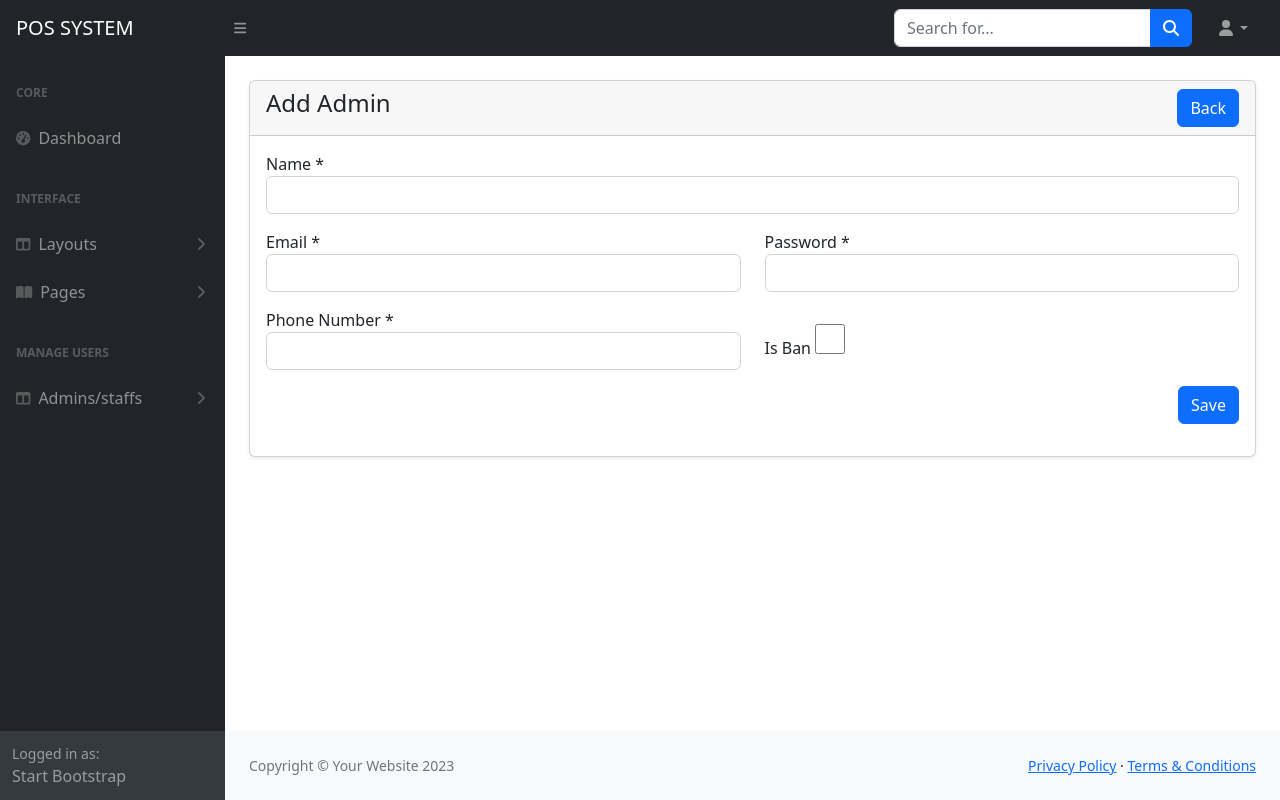
After one commit to anikislam-sudo/pos-system-in-php, a PHP site: page /admin/admin-create.php in a window 1280 px wide. The commit adds this page. Run offline with PHP 8.4, Linux system fonts and the light colour scheme; some libraries are stand-ins or nearby versions.

Commit message:
Create Admin/Staff & Insert data into DB and fetch data from DB in PHP

```diff
--- /dev/null
+++ b/admin/admin-create.php
@@ -0,0 +1,52 @@
+<?php include "includes/header.php" ?>
+
+<div class="container-fluid px-4">
+<div class="card mt-4 shadow-sm">
+    <div class="card-header">
+        <h4 class="mb-0">Add Admin
+            <a href="admin.php" class="btn btn-primary float-end">Back</a>
+        </h4>
+    </div>
+    <div class="card-body">
+        <?php alert();?>
+        <form action="code.php" method="POST">
+            <div class="row">
+             <div class="col-md-12 mb-3">
+                <label for="">Name *</label>
+                <input type="text" name="name" required class="form-control"/>
+
+             </div>
+             <div class="col-md-6 mb-3">
+                <label for="">Email *</label>
+                <input type="email" name="email" required class="form-control"/>
+
+             </div>
+             <div class="col-md-6 mb-3">
+                <label for="">Password *</label>
+                <input type="password" name="password" required class="form-control"/>
+
+             </div>
+             <div class="col-md-6 mb-3">
+                <label for="">Phone Number *</label>
+                <input type="number" name="phone" required class="form-control"/>
+
+             </div>
+             <div class="col-md-3 my-3">
+                <label for="">Is Ban</label>
+                <input type="checkbox"class name="is_ban" style="width:30px;height:30px; "/>
+
+             </div>
+             <div class="col-md-12 mb-3 text-end">
+            <button type="submit" name="saveAdmin" class="btn btn-primary">Save</button>
+
+             </div>
+            </div>
+
+        </form>
+
+</div>
+</div>
+
+</div>
+
+<?php include("includes/footer.php") ?>
--- a/admin/includes/header.php
+++ b/admin/includes/header.php
@@ -1,3 +1,7 @@
+<?php
+require '../config/function.php';
+?>
+
 <!DOCTYPE html>
 <html lang="en">
     <head>
--- a/admin/includes/sidebar.php
+++ b/admin/includes/sidebar.php
@@ -8,6 +8,7 @@
                                 Dashboard
                             </a>
                             <div class="sb-sidenav-menu-heading">Interface</div>
+
                             <a class="nav-link collapsed" href="#" data-bs-toggle="collapse" data-bs-target="#collapseLayouts" aria-expanded="false" aria-controls="collapseLayouts">
                                 <div class="sb-nav-link-icon"><i class="fas fa-columns"></i></div>
                                 Layouts
@@ -50,15 +51,23 @@
                                     </div>
                                 </nav>
                             </div>
-                            <div class="sb-sidenav-menu-heading">Addons</div>
-                            <a class="nav-link" href="charts.html">
-                                <div class="sb-nav-link-icon"><i class="fas fa-chart-area"></i></div>
-                                Charts
+                            <div class="sb-sidenav-menu-heading">Manage Users</div>
+                            <a class="nav-link collapsed"
+                            href="#" data-bs-toggle="collapse"
+                            data-bs-target="#collapseAdmins"
+                            aria-expanded="false"
+                            aria-controls="collapseAdmins">
+                                <div class="sb-nav-link-icon"><i class="fas fa-columns"></i></div>
+                          Admins/staffs
+                                <div class="sb-sidenav-collapse-arrow"><i class="fas fa-angle-down"></i></div>
                             </a>
-                            <a class="nav-link" href="tables.html">
-                                <div class="sb-nav-link-icon"><i class="fas fa-table"></i></div>
-                                Tables
-                            </a>
+                            <div class="collapse" id="collapseAdmins" aria-labelledby="headingOne" data-bs-parent="#sidenavAccordion">
+                                <nav class="sb-sidenav-menu-nested nav">
+                                    <a class="nav-link" href="admin-create.php">ADD ADMIN</a>
+                                    <a class="nav-link" href="admin.php">VIEW ADMIN</a>
+                                </nav>
+                            </div>
+
                         </div>
                     </div>
                     <div class="sb-sidenav-footer">
--- a/admin/index.php
+++ b/admin/index.php
@@ -1,4 +1,4 @@
-<?php include("includes/header.php") ?>
+<?php include "includes/header.php" ?>
 
 <div class="container-fluid px-4">
                         <h1 class="mt-4">Dashboard</h1>
--- a/config/function.php
+++ b/config/function.php
@@ -1,7 +1,7 @@
 <?php
  session_start();
 
- require'dbcon.php';
+ require('dbcon.php');
  //input field validation
  function validate($inputData){
  global $conn;
```
Also changed, not shown: admin/admin.php (added, +64 -0 lines), admin/code.php (added, +43 -0 lines).
